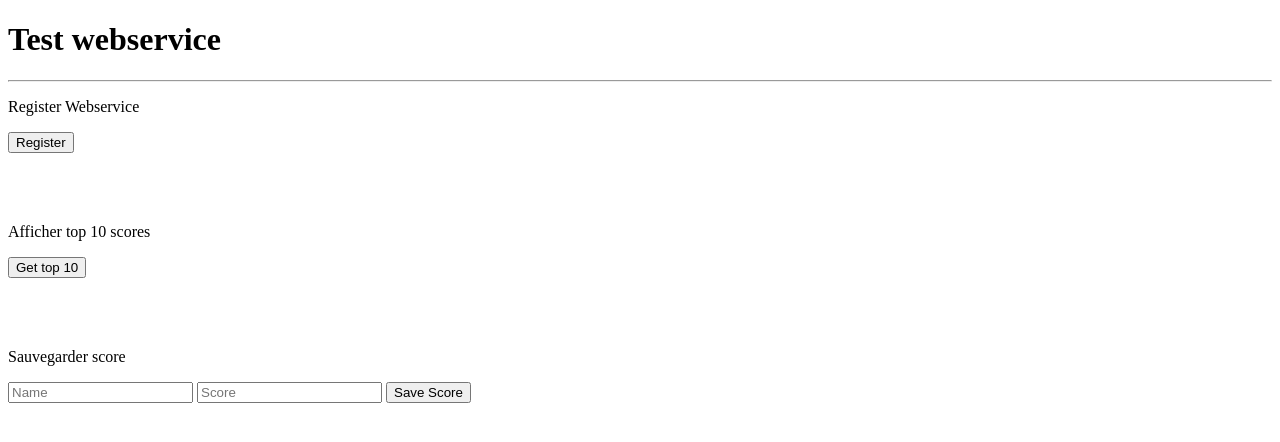
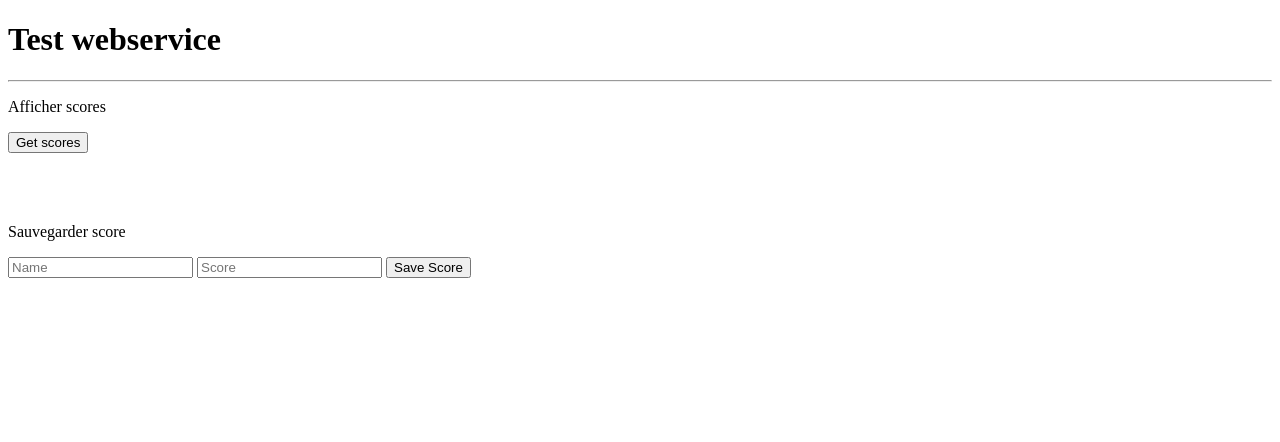
Before and after one commit to manuelmanco/AR-Project, a PHP site: page / in a window 1280 px wide. Shown: the top 442 px of the page. Run offline with PHP 8.4, Linux system fonts and the light colour scheme.

Commit message:
finalisation de l'interface du fichier de test des webservices

```diff
--- a/Misc/test_webservice/index.php
+++ b/Misc/test_webservice/index.php
@@ -13,14 +13,8 @@
 
             <hr/>
 
-			<p>Register Webservice</p>
-            <button class="trigger_event" display="reg" called-method='authentificateDevelopper'>Register</button>
-            <div class="results" id="reg"></div>
-
-			<br/><br/><br/>
-
-			<p>Afficher top 10 scores</p>
-            <button class="trigger_event" display="scores" called-method='getHighScores'>Get top 10</button>
+			<p>Afficher scores</p>
+            <button class="trigger_event" display="scores" called-method='getHighScores'>Get scores</button>
             <div class="results" id="scores"></div>
 
             <br/><br/><br/>
```
